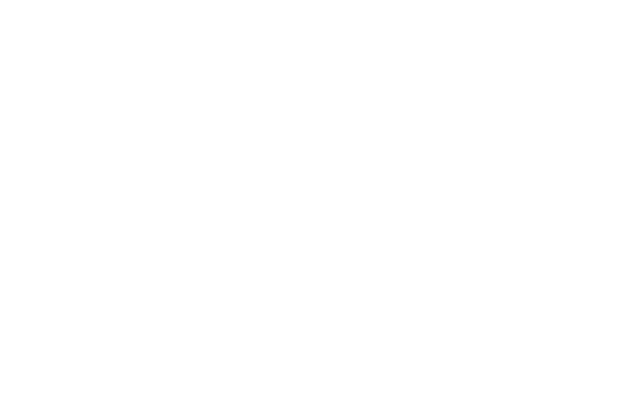
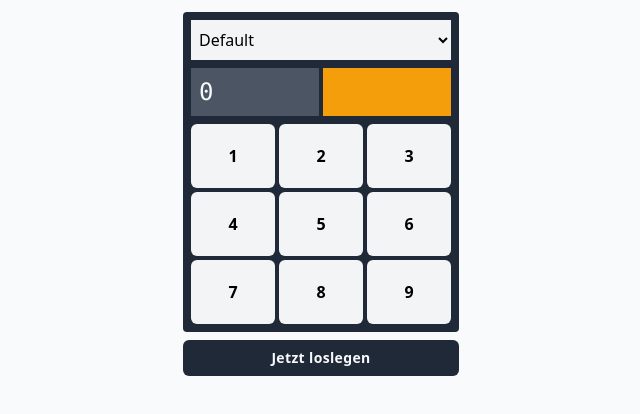
Before and after one commit to HighendBark/hll-calculator, a React (Vite) app: page / in a window 1280 px wide. Shown: the top 414 px of the page, without its empty margins (319-959 px from the left). Built offline with nearby package versions, Linux system fonts and the light colour scheme.

Commit message:
basic layout

```diff
--- a/index.html
+++ b/index.html
@@ -1,5 +1,5 @@
 <!DOCTYPE html>
-<html lang="en">
+<html lang="de" class="bg-gray-50 dark:bg-gray-900">
   <head>
     <meta charset="UTF-8" />
     <link rel="icon" type="image/svg+xml" href="/src/favicon.svg" />
--- a/src/views/calculator/CalculatorView.tsx
+++ b/src/views/calculator/CalculatorView.tsx
@@ -1,11 +1,32 @@
 import useCalculatorViewModel from "./CalculatorViewModel";
 import { CalculatorViewTypes } from "./CalculatorViewTypes";
+import Button from "./components/Button";
+import History from "./components/History";
 
 const CalculatorView = (props: CalculatorViewTypes.Props) => {
   const viewModel = useCalculatorViewModel(props);
 
-  return <article>
+  const options = [{value: "standard", label: "Default"}, {value: "ussr", label: "USSR"}];
+  const buttons = Array(9).fill(null).map((_,idx) => idx + 1);
 
+  return <article className="inline-flex flex-col mx-auto mt-3 select-none">
+    <div className="inline-flex flex-col p-2 bg-gray-800 rounded">
+    <div className="inline-flex mb-2">
+      <select className="w-full h-full p-1 py-2 bg-gray-100">
+        {options.map(({value, label}) => <option value={value} key={value} label={label} />)}
+      </select>
+    </div>
+      <div className="inline-flex gap-1">
+        <output className="w-32 bg-gray-600 p-2 text-2xl text-gray-50 font-mono tabular-nums">{viewModel.distance ?? "0"}</output>
+        <output className="w-32 bg-yellow-500 p-2 text-2xl font-mono tabular-nums">{viewModel.mil}</output>
+      </div>
+      <div className="inline-grid grid-cols-3 mt-2 gap-1">
+        {buttons.map((idx) => <Button value={idx} onClick={viewModel.addToDistance} key={idx} />)}
+      </div>
+      <ul>
+      </ul>
+    </div>
+    <History history={[]} />
   </article>
 }
 
--- a/src/views/calculator/CalculatorViewModel.ts
+++ b/src/views/calculator/CalculatorViewModel.ts
@@ -1,7 +1,26 @@
+import { useCallback, useEffect, useMemo, useState } from "react";
 import { CalculatorViewTypes } from "./CalculatorViewTypes";
 
 const useCalculatorViewModel = (props: CalculatorViewTypes.Props) => {
+  const [distanceNumbers, setDistanceNumbers] = useState<string | null>(null);
+  const mil = useMemo(() => {
 
+  }, [])
+
+  const addToDistance = useCallback((numb: number) =>{
+    setDistanceNumbers(c => c ? c + numb : numb + "");
+  }, [])
+
+  useEffect(() => {
+    if(distanceNumbers !== null ) {
+      if(+distanceNumbers > 1600) {
+        setDistanceNumbers(null);
+      }
+    }
+
+  }, [distanceNumbers])
+
+  return {distance: distanceNumbers, mil, addToDistance}
 }
 
 export default useCalculatorViewModel;
--- /dev/null
+++ b/src/views/calculator/components/Button.tsx
@@ -0,0 +1,15 @@
+import { FC, useCallback } from "react";
+
+type ButtonProps = {
+  value: number;
+  onClick: (number: number) => void;
+}
+
+const Button = (props: ButtonProps) => {
+  const handleClick = useCallback(() => {
+    props.onClick(props.value);
+  }, [])
+
+  return <button className="w-full inline-flex justify-center items-center py-5 bg-gray-100 rounded-md font-semibold hover:bg-gray-200 transition-all ease-in-out duration-150" onClick={handleClick}>{props.value}</button>
+}
+export default Button;
--- /dev/null
+++ b/src/views/calculator/components/History.tsx
@@ -0,0 +1,18 @@
+type HistoryProps = {
+  history: {distance: number, value: number}[]
+}
+
+const History = (props: HistoryProps) => {
+
+  const hasEntries = props.history.length > 0;
+
+  return <ul className="inline-flex flex-col p-2 mt-2 rounded-md bg-gray-800">
+    { hasEntries ? props.history.map(({distance,value}, idx) => <li key={idx} className="inline-flex w-full justify-stretch items-center">
+      <span>{distance}</span>
+      <span>{value}</span>
+    </li>) : <span className="text-gray-50 mx-auto text-sm font-semibold tracking-wide">Jetzt loslegen</span>}
+  </ul>
+
+}
+
+export default History;
```
